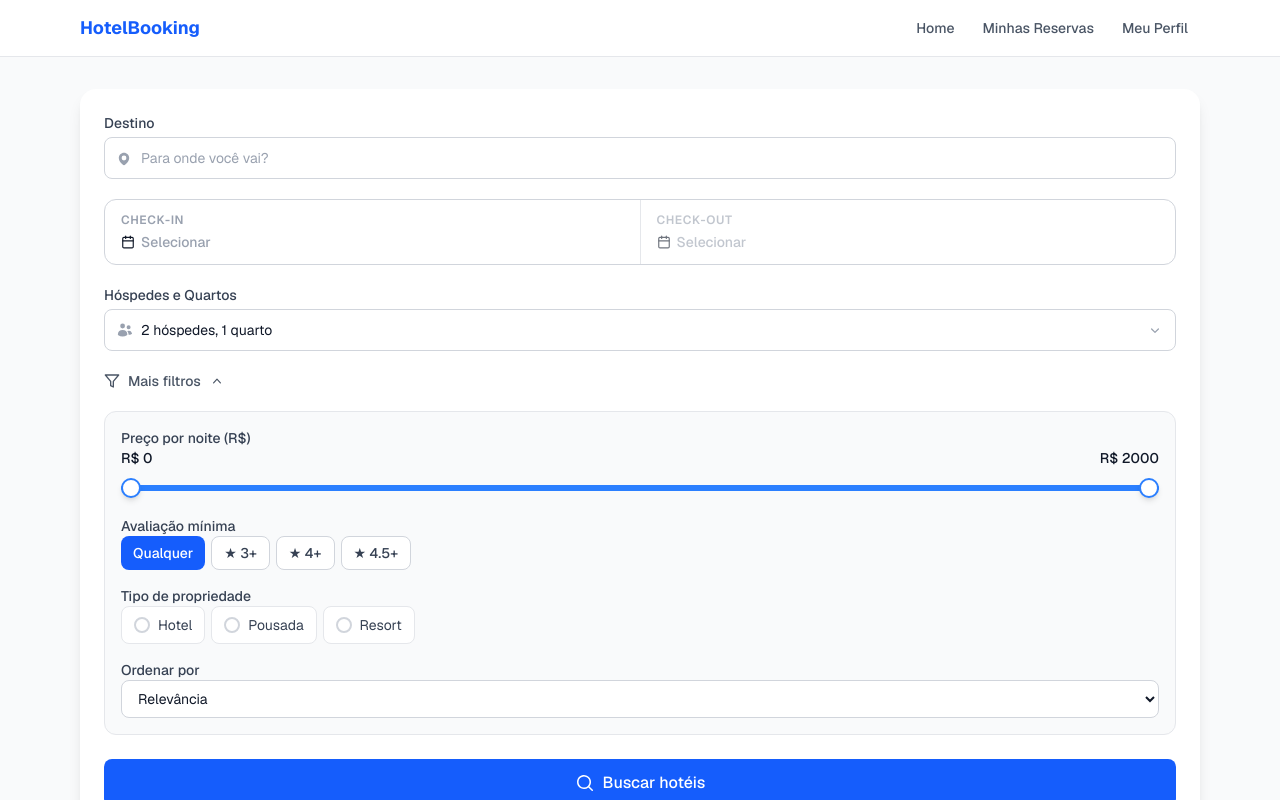
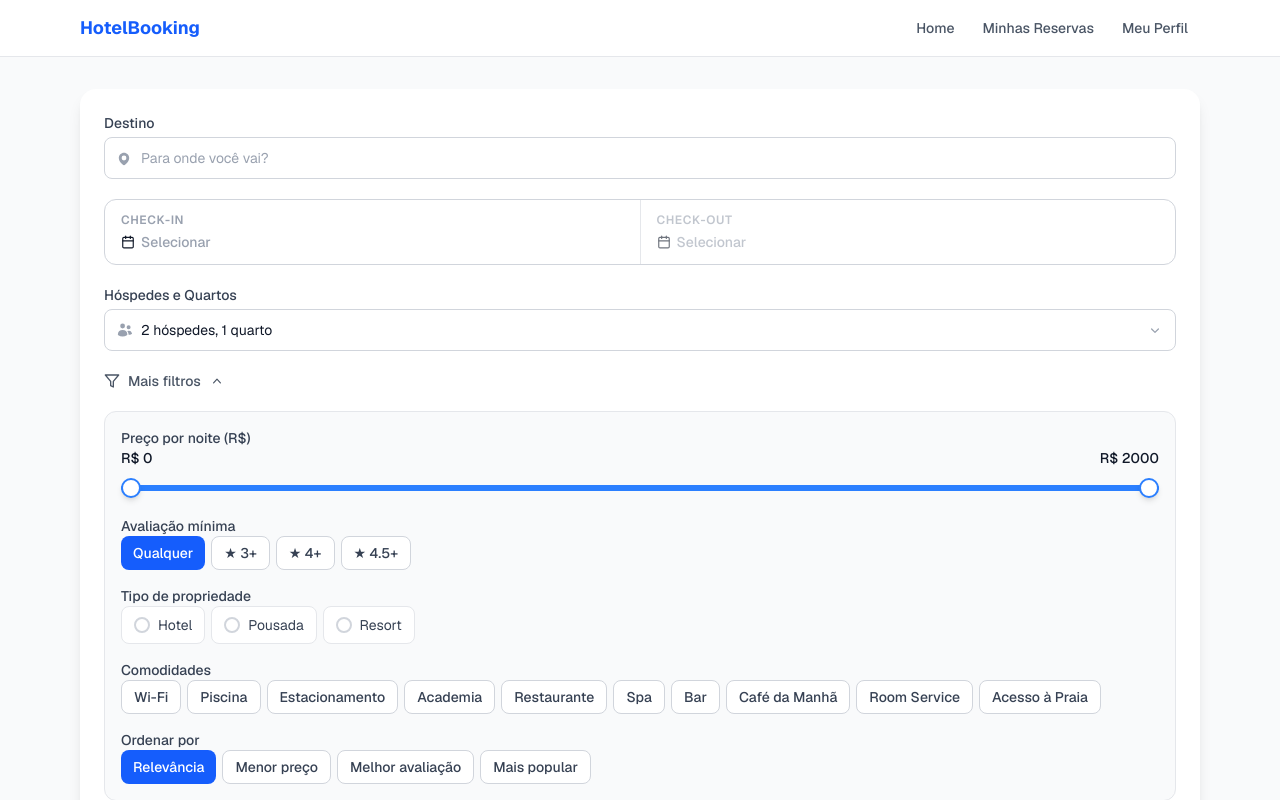
Before and after one commit to Mr-Tralha/hotel-booking, a Next.js app: page /search in a window 1280 px wide. Both pictures are taken after a click on the button "Mais filtros". Shown: the top 800 px of the page. Built offline with nearby package versions, Linux system fonts and the light colour scheme.

Commit message:
feat: add amenities filter to hotel search and update related components

```diff
--- a/app/api/hotels/route.ts
+++ b/app/api/hotels/route.ts
@@ -15,6 +15,7 @@ export async function GET(request: NextRequest) {
       : undefined,
     rating_gte: sp.has('rating_gte') ? Number(sp.get('rating_gte')) : undefined,
     propertyType: (sp.get('propertyType') as HotelSearchParams['propertyType']) ?? undefined,
+    amenities: sp.get('amenities') ?? undefined,
     featured: sp.has('featured') ? sp.get('featured') === 'true' : undefined,
     _sort: (sp.get('_sort') as HotelSearchParams['_sort']) ?? undefined,
     _order: (sp.get('_order') as HotelSearchParams['_order']) ?? undefined,
--- a/components/search/search-filters.tsx
+++ b/components/search/search-filters.tsx
@@ -2,12 +2,16 @@
 
 import { Button } from '@/components/ui/button'
 import { cn } from '@/lib/utils'
+import { AMENITY_LABELS } from '@/lib/labels'
+import type { Amenity } from '@/types/mock-db'
 
 interface SearchFiltersProps {
   priceMin: string
   priceMax: string
   ratingMin: string
   propertyType: string
+  amenities: string
+  sort: string
   onFilterChange: (updates: Record<string, string | undefined>) => void
 }
 
@@ -24,6 +28,18 @@ const RATING_OPTIONS = [
   { value: '4.5', label: '4.5+ estrelas' },
 ]
 
+const SORT_OPTIONS = [
+  { value: '', label: 'Relevância' },
+  { value: 'price_asc', label: 'Menor preço' },
+  { value: 'rating_desc', label: 'Melhor avaliação' },
+  { value: 'popular', label: 'Mais popular' },
+]
+
+const FILTER_AMENITIES: Amenity[] = [
+  'wifi', 'pool', 'parking', 'gym', 'restaurant', 'spa',
+  'bar', 'breakfast', 'room_service', 'beach_access',
+]
+
 const PRICE_MIN = 0
 const PRICE_MAX = 2000
 const PRICE_STEP = 50
@@ -33,9 +49,11 @@ export function SearchFilters({
   priceMax,
   ratingMin,
   propertyType,
+  amenities,
+  sort,
   onFilterChange,
 }: SearchFiltersProps) {
-  const hasActiveFilters = !!(priceMin || priceMax || ratingMin || propertyType)
+  const hasActiveFilters = !!(priceMin || priceMax || ratingMin || propertyType || amenities)
 
   const minVal = priceMin ? Number(priceMin) : PRICE_MIN
   const maxVal = priceMax ? Number(priceMax) : PRICE_MAX
@@ -43,11 +61,21 @@ export function SearchFilters({
   // Parse multi-select property types (comma-separated)
   const selectedTypes = propertyType ? propertyType.split(',') : []
 
+  // Parse multi-select amenities (comma-separated)
+  const selectedAmenities = amenities ? amenities.split(',') : []
+
   function togglePropertyType(value: string) {
     const next = selectedTypes.includes(value)
       ? selectedTypes.filter((t) => t !== value)
       : [...selectedTypes, value]
     onFilterChange({ propertyType: next.length > 0 ? next.join(',') : undefined })
+  }
+
+  function toggleAmenity(value: string) {
+    const next = selectedAmenities.includes(value)
+      ? selectedAmenities.filter((a) => a !== value)
+      : [...selectedAmenities, value]
+    onFilterChange({ amenities: next.length > 0 ? next.join(',') : undefined })
   }
 
   return (
@@ -63,6 +91,7 @@ export function SearchFilters({
                 priceMax: undefined,
                 ratingMin: undefined,
                 propertyType: undefined,
+                amenities: undefined,
               })
             }
             className="text-xs font-medium text-blue-600 hover:text-blue-700"
@@ -147,7 +176,7 @@ export function SearchFilters({
         </div>
       </fieldset>
 
-      {/* Property type — multi-select with radio visual */}
+      {/* Property type — multi-select */}
       <fieldset className="flex flex-col gap-2">
         <legend className="text-sm font-medium text-gray-700">
           Tipo de propriedade
@@ -187,6 +216,73 @@ export function SearchFilters({
           })}
         </div>
       </fieldset>
+
+      {/* Comodidades — multi-select */}
+      <fieldset className="flex flex-col gap-2">
+        <legend className="text-sm font-medium text-gray-700">
+          Comodidades
+        </legend>
+        <div className="flex flex-col gap-1.5">
+          {FILTER_AMENITIES.map((amenity) => {
+            const checked = selectedAmenities.includes(amenity)
+            return (
+              <label
+                key={amenity}
+                className={cn(
+                  'flex items-center gap-2.5 rounded-lg px-3 py-2 text-sm cursor-pointer transition-colors border',
+                  checked
+                    ? 'bg-blue-50 border-blue-200 text-blue-700'
+                    : 'bg-white border-gray-200 text-gray-700 hover:bg-gray-50'
+                )}
+              >
+                <span
+                  className={cn(
+                    'flex h-4 w-4 items-center justify-center rounded-sm border-2 flex-shrink-0 transition-colors',
+                    checked ? 'border-blue-500 bg-blue-500' : 'border-gray-300'
+                  )}
+                >
+                  {checked && (
+                    <svg className="h-2.5 w-2.5 text-white" viewBox="0 0 10 10" fill="none" stroke="currentColor" strokeWidth="2" aria-hidden="true">
+                      <path d="M1.5 5L4 7.5L8.5 2.5" strokeLinecap="round" strokeLinejoin="round" />
+                    </svg>
+                  )}
+                </span>
+                <input
+                  type="checkbox"
+                  checked={checked}
+                  onChange={() => toggleAmenity(amenity)}
+                  className="sr-only"
+                />
+                {AMENITY_LABELS[amenity]}
+              </label>
+            )
+          })}
+        </div>
+      </fieldset>
+
+      {/* Ordenação */}
+      <fieldset className="flex flex-col gap-2">
+        <legend className="text-sm font-medium text-gray-700">
+          Ordenar por
+        </legend>
+        <div className="flex flex-col gap-1.5">
+          {SORT_OPTIONS.map((opt) => (
+            <button
+              key={opt.value}
+              type="button"
+              onClick={() => onFilterChange({ sort: opt.value === '' ? undefined : opt.value })}
+              className={cn(
+                'flex items-center rounded-lg px-3 py-2 text-sm transition-colors border text-left',
+                sort === opt.value
+                  ? 'bg-blue-50 border-blue-200 text-blue-700'
+                  : 'bg-white border-gray-200 text-gray-700 hover:bg-gray-50'
+              )}
+            >
+              {opt.label}
+            </button>
+          ))}
+        </div>
+      </fieldset>
     </div>
   )
 }
--- a/components/search/search-form.tsx
+++ b/components/search/search-form.tsx
@@ -8,6 +8,8 @@ import { searchSchema, type SearchFormData } from '@/lib/validations/search'
 import { useBookingStore } from '@/stores/booking-store'
 import { useHistoryStore } from '@/stores/history-store'
 import { cn } from '@/lib/utils'
+import { AMENITY_LABELS } from '@/lib/labels'
+import type { Amenity } from '@/types/mock-db'
 import { DestinationAutocomplete } from './destination-autocomplete'
 import { DateRangePicker } from './date-range-picker'
 import { GuestSelector } from './guest-selector'
@@ -26,6 +28,18 @@ const RATING_OPTIONS = [
   { value: '4.5', label: '4.5+' },
 ]
 
+const SORT_OPTIONS = [
+  { value: '', label: 'Relevância' },
+  { value: 'price_asc', label: 'Menor preço' },
+  { value: 'rating_desc', label: 'Melhor avaliação' },
+  { value: 'popular', label: 'Mais popular' },
+]
+
+const FILTER_AMENITIES: Amenity[] = [
+  'wifi', 'pool', 'parking', 'gym', 'restaurant', 'spa',
+  'bar', 'breakfast', 'room_service', 'beach_access',
+]
+
 const PRICE_MIN = 0
 const PRICE_MAX = 2000
 const PRICE_STEP = 50
@@ -42,6 +56,7 @@ interface SearchFormProps {
     priceMax?: string
     ratingMin?: string
     propertyType?: string
+    amenities?: string
     sort?: string
   }
 }
@@ -51,12 +66,13 @@ export function SearchForm({ defaultValues }: SearchFormProps) {
   const setSearchParams = useBookingStore((s) => s.setSearchParams)
   const addRecentSearch = useHistoryStore((s) => s.addRecentSearch)
   const [showFilters, setShowFilters] = useState(
-    !!(defaultValues?.priceMin || defaultValues?.priceMax || defaultValues?.ratingMin || defaultValues?.propertyType)
+    !!(defaultValues?.priceMin || defaultValues?.priceMax || defaultValues?.ratingMin || defaultValues?.propertyType || defaultValues?.amenities)
   )
   const [priceMin, setPriceMin] = useState(defaultValues?.priceMin ?? '')
   const [priceMax, setPriceMax] = useState(defaultValues?.priceMax ?? '')
   const [ratingMin, setRatingMin] = useState(defaultValues?.ratingMin ?? '')
   const [propertyType, setPropertyType] = useState(defaultValues?.propertyType ?? '')
+  const [amenities, setAmenities] = useState(defaultValues?.amenities ?? '')
   const [sort, setSort] = useState(defaultValues?.sort ?? '')
 
   const {
@@ -97,6 +113,7 @@ export function SearchForm({ defaultValues }: SearchFormProps) {
     if (priceMax) params.set('priceMax', priceMax)
     if (ratingMin) params.set('ratingMin', ratingMin)
     if (propertyType) params.set('propertyType', propertyType)
+    if (amenities) params.set('amenities', amenities)
     if (sort) params.set('sort', sort)
 
     // Save search to history
@@ -105,6 +122,7 @@ export function SearchForm({ defaultValues }: SearchFormProps) {
     if (priceMax) filterParts.push(`priceMax=${priceMax}`)
     if (ratingMin) filterParts.push(`ratingMin=${ratingMin}`)
     if (propertyType) filterParts.push(`propertyType=${propertyType}`)
+    if (amenities) filterParts.push(`amenities=${amenities}`)
     if (sort) filterParts.push(`sort=${sort}`)
 
     addRecentSearch({
@@ -121,7 +139,7 @@ export function SearchForm({ defaultValues }: SearchFormProps) {
     router.push(`/search?${params.toString()}`)
   }
 
-  const hasActiveFilters = !!(priceMin || priceMax || ratingMin || propertyType)
+  const hasActiveFilters = !!(priceMin || priceMax || ratingMin || propertyType || amenities)
 
   return (
     <form
@@ -202,7 +220,7 @@ export function SearchForm({ defaultValues }: SearchFormProps) {
         Mais filtros
         {hasActiveFilters && (
           <span className="flex h-5 w-5 items-center justify-center rounded-full bg-blue-600 text-[10px] font-bold text-white">
-            {[priceMin, priceMax, ratingMin, propertyType].filter(Boolean).length}
+            {[priceMin, priceMax, ratingMin, propertyType, amenities].filter(Boolean).length}
           </span>
         )}
         <svg
@@ -333,21 +351,57 @@ export function SearchForm({ defaultValues }: SearchFormProps) {
             </div>
           </fieldset>
 
+          {/* Comodidades — multi-select */}
+          {(() => {
+            const selectedAmenities = amenities ? amenities.split(',') : []
+            return (
+              <fieldset className="flex flex-col gap-1.5">
+                <legend className="text-sm font-medium text-gray-700">
+                  Comodidades
+                </legend>
+                <div className="flex flex-wrap gap-1.5">
+                  {FILTER_AMENITIES.map((amenity) => {
+                    const checked = selectedAmenities.includes(amenity)
+                    return (
+                      <Button
+                        key={amenity}
+                        type="button"
+                        variant={checked ? 'primary' : 'secondary'}
+                        size="sm"
+                        onClick={() => {
+                          const next = checked
+                            ? selectedAmenities.filter((a) => a !== amenity)
+                            : [...selectedAmenities, amenity]
+                          setAmenities(next.join(','))
+                        }}
+                      >
+                        {AMENITY_LABELS[amenity]}
+                      </Button>
+                    )
+                  })}
+                </div>
+              </fieldset>
+            )
+          })()}
+
           {/* Ordenação */}
           <fieldset className="flex flex-col gap-1.5">
             <legend className="text-sm font-medium text-gray-700">
               Ordenar por
             </legend>
-            <select
-              value={sort}
-              onChange={(e) => setSort(e.target.value)}
-              className="w-full rounded-lg border border-gray-300 bg-white px-3 py-2 text-sm text-gray-900 focus:border-blue-500 focus:outline-none focus:ring-2 focus:ring-blue-500/20"
-            >
-              <option value="">Relevância</option>
-              <option value="price_asc">Menor preço</option>
-              <option value="price_desc">Maior preço</option>
-              <option value="rating_desc">Melhor avaliação</option>
-            </select>
+            <div className="flex flex-wrap gap-1.5">
+              {SORT_OPTIONS.map((opt) => (
+                <Button
+                  key={opt.value}
+                  type="button"
+                  variant={sort === opt.value ? 'primary' : 'secondary'}
+                  size="sm"
+                  onClick={() => setSort(opt.value)}
+                >
+                  {opt.label}
+                </Button>
+              ))}
+            </div>
           </fieldset>
 
           {hasActiveFilters && (
@@ -358,6 +412,7 @@ export function SearchForm({ defaultValues }: SearchFormProps) {
                 setPriceMax('')
                 setRatingMin('')
                 setPropertyType('')
+                setAmenities('')
               }}
               className="self-start text-xs font-medium text-blue-600 hover:text-blue-700"
             >
--- a/hooks/use-search-filters.ts
+++ b/hooks/use-search-filters.ts
@@ -25,6 +25,7 @@ export function useSearchFilters() {
   const priceMax = searchParams.get('priceMax') ?? ''
   const ratingMin = searchParams.get('ratingMin') ?? ''
   const propertyType = searchParams.get('propertyType') ?? ''
+  const amenities = searchParams.get('amenities') ?? ''
   const sort = searchParams.get('sort') ?? ''
   const page = Number(searchParams.get('page') ?? '1')
 
@@ -54,6 +55,7 @@ export function useSearchFilters() {
     pricePerNight_lte: priceMax ? Number(priceMax) : undefined,
     rating_gte: ratingMin ? Number(ratingMin) : undefined,
     propertyType: (propertyType as HotelSearchParams['propertyType']) || undefined,
+    amenities: amenities || undefined,
     _page: page,
     _limit: 9,
   }
@@ -68,6 +70,9 @@ export function useSearchFilters() {
   } else if (sort === 'rating_desc') {
     apiParams._sort = 'rating'
     apiParams._order = 'desc'
+  } else if (sort === 'popular') {
+    apiParams._sort = 'featured'
+    apiParams._order = 'desc'
   }
 
   return {
@@ -81,6 +86,7 @@ export function useSearchFilters() {
     priceMax,
     ratingMin,
     propertyType,
+    amenities,
     sort,
     page,
     apiParams,
--- a/types/mock-db.ts
+++ b/types/mock-db.ts
@@ -110,6 +110,7 @@ export interface HotelSearchParams {
   pricePerNight_lte?: number
   rating_gte?: number
   propertyType?: Hotel['propertyType'] | string
+  amenities?: string
   featured?: boolean
   _sort?: keyof Hotel
   _order?: 'asc' | 'desc'
```
Also changed, not shown: app/search/page.tsx (+10 -8 lines), lib/mock-db.ts (+9 -0 lines).
